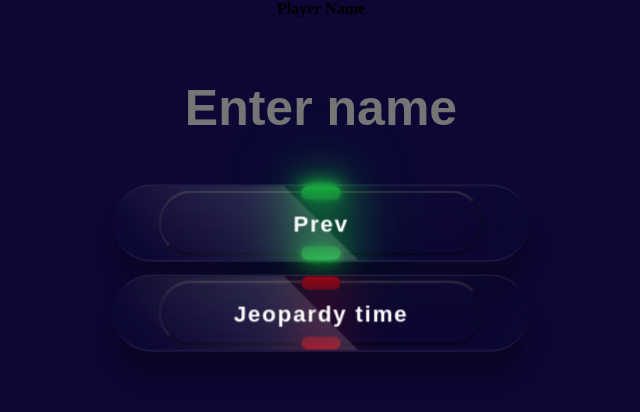
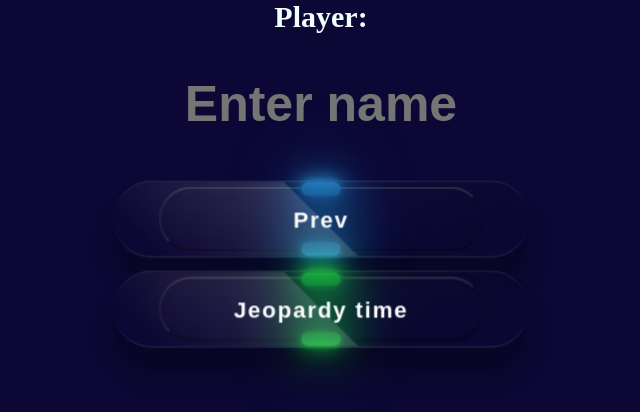
Before and after one commit to JeopardyFDIBA/jeopardy, a React (Vite) app in the folder jeopardy-FE/: page /game-init in a window 1280 px wide. Both pictures are taken after a click on the button "Next". Shown: the top 412 px of the page, without its empty margins (319-959 px from the left). Built offline with nearby package versions, Linux system fonts and the light colour scheme.

Commit message:
feat: Add Players form for name input

```diff
--- a/jeopardy-FE/src/components/Form.module.scss
+++ /dev/null
@@ -1,7 +0,0 @@
-.container{
-    display: flex;
-    flex-direction: column;
-    justify-content: center;
-    align-items: center;
-    gap: 40px;
-}
--- /dev/null
+++ b/jeopardy-FE/src/components/PlayersForm.module.scss
@@ -0,0 +1,16 @@
+.container{
+    display: flex;
+    flex-direction: column;
+    justify-content: center;
+    align-items: center;
+    gap: 40px;
+}
+.playersContainer{
+    display: flex;
+    flex-direction: column;
+    align-items: center;
+    justify-content: center;
+    color: azure;
+    gap: 20px;
+    font-size: 30px;
+}
--- a/jeopardy-FE/src/components/Form.tsx
+++ b/jeopardy-FE/src/components/PlayersForm.tsx
@@ -2,7 +2,7 @@
 import React from 'react';
 import { OptionsButtonItem } from './OptionsItem';
 import PlayersInput from './PlayersInput';
-import styles from './Form.module.scss';
+import styles from './PlayersForm.module.scss';
 
 interface IForm {
   number: string;
@@ -13,7 +13,7 @@
 
   return (
     <div className={styles.container}>
-      {players}
+      <div className={styles.playersContainer}>{players}</div>
       <OptionsButtonItem title="Prev" onClick={onStepChange} />
       <OptionsButtonItem title="Jeopardy time" onClick={() => { window.location.assign('game'); }} />
     </div>
--- a/jeopardy-FE/src/components/PlayersInput.tsx
+++ b/jeopardy-FE/src/components/PlayersInput.tsx
@@ -1,15 +1,16 @@
 /* eslint-disable jsx-a11y/label-has-associated-control */
 
+import { useState } from 'react';
 import Input from './Input';
 
-interface IPlayerInput {
-  key: number;
-  number: string;
-  handleChange: (e: React.FormEvent<HTMLInputElement>) => void;
-}
-function PlayersInput({ key, number, handleChange }: IPlayerInput) {
+function PlayersInput() {
+  const [players, setPlayers] = useState('');
+  const handleChange = (e: React.FormEvent<HTMLInputElement>) => {
+    setPlayers(e.currentTarget.value);
+    console.log(players);
+  };
   return (
-    <Input key={key} number={number} handleChange={handleChange} label="Player" placeholder="Enter name" text="Player Name" />
+    <Input value={players} handleChange={handleChange} label="number" placeholder="Enter name" text="Player: " />
   );
 }
 
--- a/jeopardy-FE/src/pages/FormPage.tsx
+++ b/jeopardy-FE/src/pages/FormPage.tsx
@@ -1,6 +1,6 @@
 import { useState } from 'react';
 import NumberInput from '../components/NumberInput';
-import Form from '../components/Form';
+import PlayersForm from '../components/PlayersForm';
 
 function FormPage() {
   const [number, setNumber] = useState('1');
@@ -26,7 +26,7 @@
         isReady={handleStepChange}
       />
       )}
-      {isReady && <Form number={number} onStepChange={handleStepChange} />}
+      {isReady && <PlayersForm number={number} onStepChange={handleStepChange} />}
     </form>
   );
 }
```
